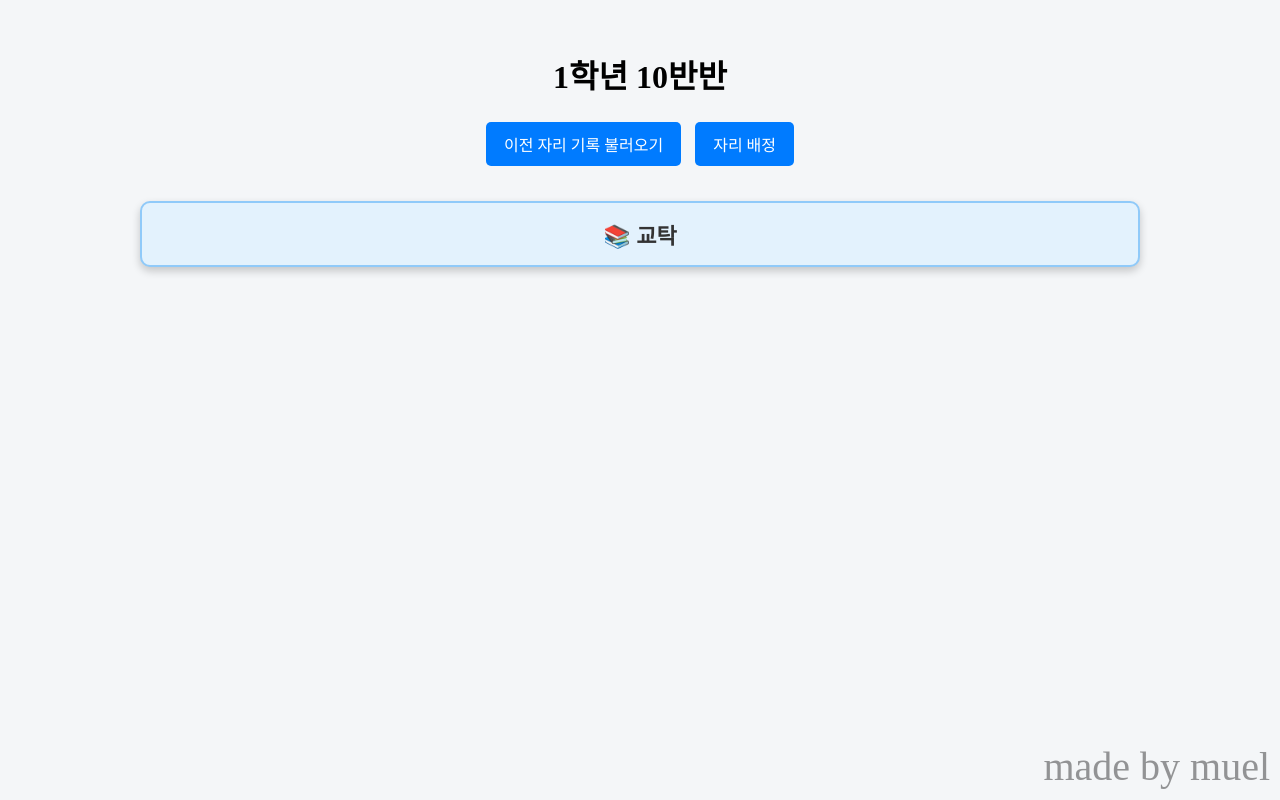
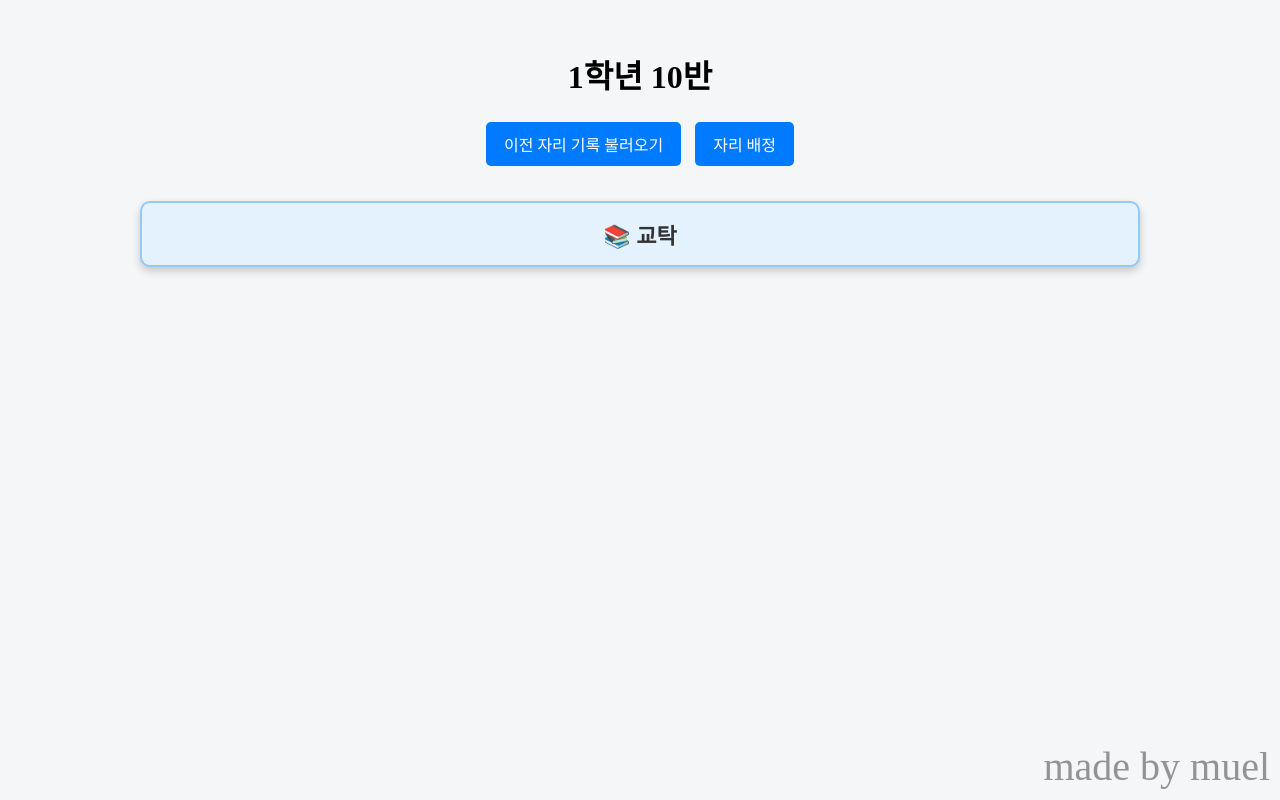
Before and after one commit to muang2962/hamhyun, a plain HTML site: page hamhyun/index.html in a window 1280 px wide. Drawn offline with nearby package versions, Linux system fonts and the light colour scheme; a web font is replaced by a local one.

Commit message:
Update index.html

```diff
--- a/hamhyun/index.html
+++ b/hamhyun/index.html
@@ -7,7 +7,7 @@
   <link rel="stylesheet" href="style.css">
 </head>
 <body>
-  <h1>1학년 10반반</h1>
+  <h1>1학년 10반</h1>
 
   <div class="controls">
     <button id="loadHistoryBtn">이전 자리 기록 불러오기</button>
```
